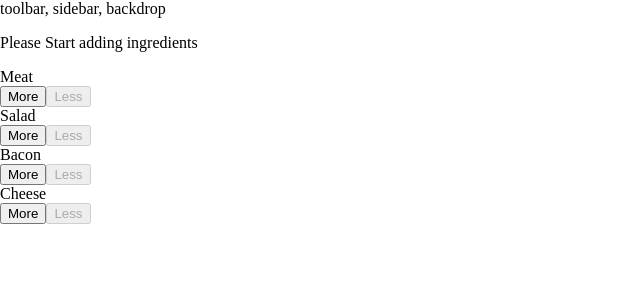
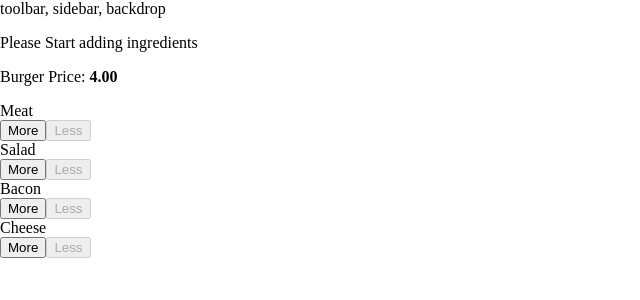
Before and after one commit to lalit-dev/react-burger-builder, a React app: page / in a window 1280 px wide. Shown: the top 300 px of the page, without its empty margins (0-640 px from the left). Built offline with nearby package versions, Linux system fonts and the light colour scheme.

Commit message:
showing burger price

```diff
--- a/src/components/Burger/BuildControls/BuildControls.js
+++ b/src/components/Burger/BuildControls/BuildControls.js
@@ -13,13 +13,15 @@ const controls = [
 const buildControls = (props) => {
     return (
         <div className = {classes.BuildControls}>
+            <p>Burger Price: <strong>{props.price}</strong></p>
             {controls.map((ctrl) => {
                 return <BuildControl
                     key = {ctrl.label}
                     label = {ctrl.label}
                     add = {() => props.addIngredients(ctrl.type)}
                     remove = {() => props.removeIngredients(ctrl.type)}
-                    disabled = {props.disabledInfo[ctrl.type]} />
+                    disabled = {props.disabledInfo[ctrl.type]}
+                     />
             })}
         </div>
     )
--- a/src/containers/BurgerBuilder/BurgerBuilder.js
+++ b/src/containers/BurgerBuilder/BurgerBuilder.js
@@ -20,7 +20,7 @@ class BurgerBuilder extends Component {
             bacon: 0,
             salad: 0
         },
-        totalPrice: 0
+        totalPrice: 4
     }
 
     addIngredients = (type) => {
@@ -50,7 +50,7 @@ class BurgerBuilder extends Component {
             this.setState((prevState, prevProps) => {
                 console.log("[removeIngredients] updating state", prevState);
                 return {
-                    totalPrice: prevState.totalPrice - ingredientsPrice[type],
+                    totalPrice: (prevState.totalPrice - ingredientsPrice[type]),
                     ingredients: {...prevState.ingredients, [type]: prevState.ingredients[type] - 1}
 
                 }
@@ -73,6 +73,7 @@ class BurgerBuilder extends Component {
                     addIngredients = {this.addIngredients}
                     removeIngredients = {this.removeIngredients}
                     disabledInfo = {disabledInfo}
+                    price = {this.state.totalPrice.toFixed(2)}
                 />
             </Aux>
         );
```
